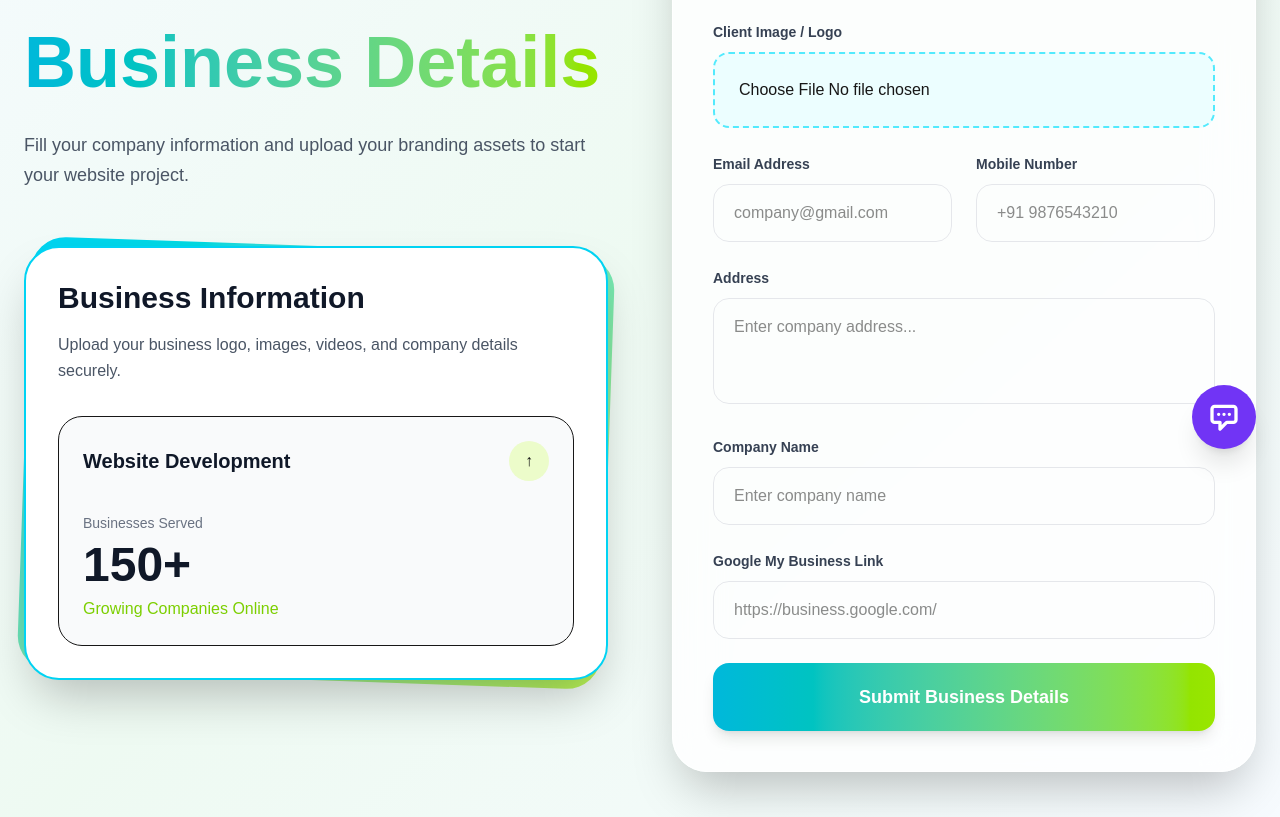
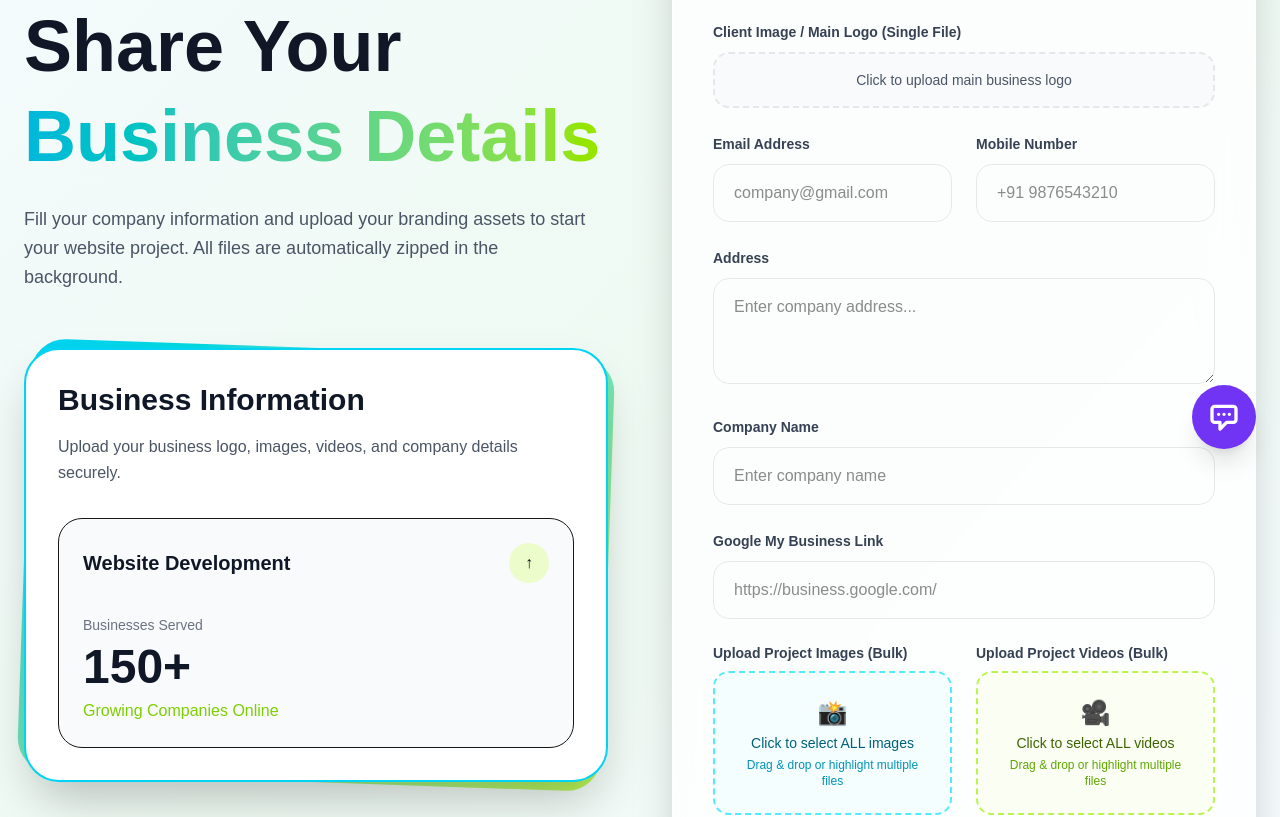
Before and after one commit to wakeupsolution/wakeupsite, a Next.js app: page /clientinfo in a window 1280 px wide. Shown: the part 327-1144 px from the top of the page. Built offline with nearby package versions, Linux system fonts and the light colour scheme.

Commit message:
client form update

```diff
--- a/src/app/api/contact/clinetinfo/route.js
+++ b/src/app/api/contact/clinetinfo/route.js
@@ -1,161 +1,92 @@
-import nodemailer from "nodemailer";
-import fs from "fs";
-import path from "path";
-
-let lastRequestTime = 0;
+import { NextResponse } from "next/server";
+import JSZip from "jszip";
 
 export async function POST(req) {
   try {
-    // ✅ Rate limit
-    const now = Date.now();
+    const formData = await req.formData();
 
-    if (now - lastRequestTime < 5000) {
-      return Response.json({
-        success: false,
-        message: "Too many requests",
-      });
+    // 1. Extract text fields
+    const clientName = formData.get("clientName") || "N/A";
+    const companyName = formData.get("companyName") || "N/A";
+    const email = formData.get("email") || "N/A";
+    const mobile = formData.get("mobile") || "N/A";
+    const address = formData.get("address") || "N/A";
+    const googleBusiness = formData.get("googleBusiness") || "N/A";
+
+    // 2. Format a beautiful notification layout for Telegram
+    const telegramCaption =
+      `🚀 *NEW BULK CLIENT ONBOARDING*\n\n` +
+      `👤 *Client Name:* ${clientName}\n` +
+      `🏢 *Company:* ${companyName}\n` +
+      `📧 *Email:* ${email}\n` +
+      `📞 *Mobile:* ${mobile}\n` +
+      `📍 *Address:* ${address}\n` +
+      `🌐 *GMB Link:* ${googleBusiness}\n\n` +
+      `📁 _All batch files and media are compressed inside the zip archive file._`;
+
+    const zip = new JSZip();
+    zip.file("client_summary.txt", telegramCaption.replace(/\*/g, ""));
+
+    // 3. Extract single client avatar/logo image safely
+    const clientImage = formData.get("clientImage");
+    if (clientImage && clientImage instanceof File && clientImage.size > 0) {
+      const buffer = Buffer.from(await clientImage.arrayBuffer());
+      zip.file(`logo_${clientImage.name}`, buffer);
     }
 
-    lastRequestTime = now;
-
-    // ✅ Form Data
-    const formData = await req.formData();
-
-    const clientName = formData.get("clientName");
-    const email = formData.get("email");
-    const mobile = formData.get("mobile");
-    const address = formData.get("address");
-    const companyName = formData.get("companyName");
-    const googleBusiness = formData.get("googleBusiness");
-
-    const clientImage = formData.get("clientImage");
-
-    const images = formData.getAll("images");
-    const videos = formData.getAll("videos");
-
-    // ✅ Validation
-    if (!clientName || !email) {
-      return Response.json({
-        success: false,
-        message: "Required fields missing",
-      });
-    }
-
-    // ✅ Upload folder
-    const uploadDir = path.join(process.cwd(), "public/uploads");
-
-    if (!fs.existsSync(uploadDir)) {
-      fs.mkdirSync(uploadDir, { recursive: true });
-    }
-
-    const attachments = [];
-
-    // ✅ Save file helper
-    async function saveFile(file) {
-      if (!file || !file.name) return null;
-
-      const bytes = await file.arrayBuffer();
-      const buffer = Buffer.from(bytes);
-
-      const filePath = path.join(uploadDir, file.name);
-
-      fs.writeFileSync(filePath, buffer);
-
-      return {
-        filename: file.name,
-        path: filePath,
-      };
-    }
-
-    // ✅ Client Image
-    const clientImageAttachment = await saveFile(clientImage);
-
-    if (clientImageAttachment) {
-      attachments.push(clientImageAttachment);
-    }
-
-    // ✅ Images
-    for (const image of images) {
-      const attachment = await saveFile(image);
-
-      if (attachment) {
-        attachments.push(attachment);
+    // 4. Extract bulk images using .getAll()
+    const bulkImages = formData.getAll("images");
+    for (const file of bulkImages) {
+      if (file instanceof File && file.size > 0) {
+        const buffer = Buffer.from(await file.arrayBuffer());
+        zip.file(`images/${file.name}`, buffer); // Placed in images/ subfolder
       }
     }
 
-    // ✅ Videos
-    for (const video of videos) {
-      const attachment = await saveFile(video);
-
-      if (attachment) {
-        attachments.push(attachment);
+    // 5. Extract bulk videos using .getAll()
+    const bulkVideos = formData.getAll("videos");
+    for (const file of bulkVideos) {
+      if (file instanceof File && file.size > 0) {
+        const buffer = Buffer.from(await file.arrayBuffer());
+        zip.file(`videos/${file.name}`, buffer); // Placed in videos/ subfolder
       }
     }
 
-    // ✅ Nodemailer
-    const transporter = nodemailer.createTransport({
-      service: "gmail",
-      auth: {
-        user: process.env.EMAIL_USER,
-        pass: process.env.EMAIL_PASS,
-      },
-    });
+    // 6. Generate the node-buffer variant of the ZIP
+    const zipBuffer = await zip.generateAsync({ type: "nodebuffer" });
 
-    // ✅ Mail to admin
-    await transporter.sendMail({
-      from: `"WakeUp Solution" <${process.env.EMAIL_USER}>`,
-      replyTo: email,
-      to: process.env.EMAIL_USER,
-      subject: "New Client Website Request",
+    // 7. Telegram Configuration
+    const TELEGRAM_BOT_TOKEN = "8794886466:AAERFK6CZcXT0R_O6z5N1rzIAIZZM8DY788";
+    const TELEGRAM_CHAT_ID = "2144882750";
 
-      html: `
-        <h2>New Client Submission</h2>
+    // 8. Prepare payload form mapping
+    const telegramPayload = new FormData();
+    telegramPayload.append("chat_id", TELEGRAM_CHAT_ID);
+    telegramPayload.append("caption", telegramCaption);
+    telegramPayload.append("parse_mode", "Markdown");
 
-        <p><b>Client Name:</b> ${clientName}</p>
-        <p><b>Email:</b> ${email}</p>
-        <p><b>Mobile:</b> ${mobile}</p>
-        <p><b>Address:</b> ${address}</p>
-        <p><b>Company Name:</b> ${companyName}</p>
-        <p><b>Google Business:</b> ${googleBusiness}</p>
-      `,
+    const zipBlob = new Blob([zipBuffer], { type: "application/zip" });
+    const cleanFileName = `${companyName.replace(/[^a-zA-Z0-9]/g, "_")}_bulk_assets.zip`;
+    telegramPayload.append("document", zipBlob, cleanFileName);
 
-      attachments,
-    });
+    // 9. Post structure directly to Telegram
+    const response = await fetch(
+      `https://api.telegram.org/bot${TELEGRAM_BOT_TOKEN}/sendDocument`,
+      {
+        method: "POST",
+        body: telegramPayload,
+      }
+    );
 
-    // ✅ Confirmation Mail
-    await transporter.sendMail({
-      from: `"WakeUp Solution" <${process.env.EMAIL_USER}>`,
-      to: email,
-      subject: "We received your details 🚀",
+    if (!response.ok) {
+      const errorDetails = await response.text();
+      console.error("Telegram error trace window:", errorDetails);
+      throw new Error("Telegram API rejected the batch upload message.");
+    }
 
-      html: `
-        <h2>Hello ${clientName},</h2>
-
-        <p>
-          Thank you for submitting your business details.
-        </p>
-
-        <p>
-          Our team will contact you soon regarding your website project.
-        </p>
-
-        <br />
-
-        <p>WakeUp Solution</p>
-      `,
-    });
-
-    return Response.json({
-      success: true,
-      message: "Submitted Successfully",
-    });
-
+    return NextResponse.json({ success: true, message: "Bulk submission sent successfully!" });
   } catch (error) {
-    console.log(error);
-
-    return Response.json({
-      success: false,
-      message: "Server Error",
-    });
+    console.error("Backend Error Core Context:", error);
+    return NextResponse.json({ success: false, message: error.message }, { status: 500 });
   }
 }
--- a/src/app/clientinfo/page.jsx
+++ b/src/app/clientinfo/page.jsx
@@ -1,7 +1,59 @@
 "use client";
-import React from "react";
+import React, { useState } from "react";
 
 const ClientInfoForm = () => {
+  const [isSubmitting, setIsSubmitting] = useState(false);
+
+  // State to track selected bulk files for UI feedback
+  const [selectedImagesCount, setSelectedImagesCount] = useState(0);
+  const [selectedVideosCount, setSelectedVideosCount] = useState(0);
+  const [logoName, setLogoName] = useState("");
+
+  const handleFileChange = (e, type) => {
+    const files = e.target.files;
+    if (!files) return;
+
+    if (type === "logo") {
+      setLogoName(files[0] ? files[0].name : "");
+    } else if (type === "images") {
+      setSelectedImagesCount(files.length);
+    } else if (type === "videos") {
+      setSelectedVideosCount(files.length);
+    }
+  };
+
+  const handleFormSubmit = async (e) => {
+    e.preventDefault();
+    setIsSubmitting(true);
+
+    try {
+      const formData = new FormData(e.currentTarget);
+
+      const res = await fetch("/api/contact/clinetinfo", {
+        method: "POST",
+        body: formData,
+      });
+
+      const data = await res.json();
+
+      if (data.success) {
+        alert(`Successfully zipped and sent all files to Telegram! 🚀`);
+        e.target.reset();
+        // Reset states
+        setLogoName("");
+        setSelectedImagesCount(0);
+        setSelectedVideosCount(0);
+      } else {
+        alert(`Submission Failed: ${data.message}`);
+      }
+    } catch (error) {
+      console.error("Frontend Form Submission Error:", error);
+      alert("An error occurred while zipping and uploading batch records.");
+    } finally {
+      setIsSubmitting(false);
+    }
+  };
+
   return (
     <section className="w-full min-h-screen bg-gradient-to-br from-[#f6fbff] via-[#eefaf2] to-[#f7fbff] py-20 px-6">
       <div className="max-w-7xl mx-auto grid lg:grid-cols-2 gap-16 items-center">
@@ -14,10 +66,7 @@ const ClientInfoForm = () => {
               <div className="w-5 h-5 rounded-full bg-lime-400 border-2 border-white"></div>
               <div className="w-5 h-5 rounded-full bg-gray-300 border-2 border-white"></div>
             </div>
-
-            <p className="text-gray-600 font-medium">
-              Client Website Onboarding
-            </p>
+            <p className="text-gray-600 font-medium">Client Website Onboarding</p>
           </div>
 
           <h1 className="text-5xl md:text-7xl font-bold leading-tight text-gray-900">
@@ -28,47 +77,26 @@ const ClientInfoForm = () => {
           </h1>
 
           <p className="mt-6 text-lg text-gray-600 leading-relaxed max-w-xl">
-            Fill your company information and upload your
-            branding assets to start your website project.
+            Fill your company information and upload your branding assets to start your website project. All files are automatically zipped in the background.
           </p>
 
           {/* CARD */}
           <div className="relative mt-14">
             <div className="absolute inset-0 bg-gradient-to-br from-cyan-400 to-lime-300 rounded-[35px] rotate-2"></div>
-
             <div className="relative bg-white border-2 border-cyan-400 rounded-[35px] p-8 shadow-2xl">
-              <h2 className="text-3xl font-bold text-gray-900 mb-4">
-                Business Information
-              </h2>
-
+              <h2 className="text-3xl font-bold text-gray-900 mb-4">Business Information</h2>
               <p className="text-gray-600 leading-relaxed">
-                Upload your business logo, images, videos,
-                and company details securely.
+                Upload your business logo, images, videos, and company details securely.
               </p>
-
               <div className="mt-8 bg-gray-50 rounded-3xl p-6 border">
                 <div className="flex items-center justify-between">
-                  <h3 className="font-semibold text-xl text-gray-900">
-                    Website Development
-                  </h3>
-
-                  <div className="w-10 h-10 rounded-full bg-lime-100 flex items-center justify-center">
-                    ↑
-                  </div>
+                  <h3 className="font-semibold text-xl text-gray-900">Website Development</h3>
+                  <div className="w-10 h-10 rounded-full bg-lime-100 flex items-center justify-center">↑</div>
                 </div>
-
                 <div className="mt-8">
-                  <p className="text-gray-500 text-sm">
-                    Businesses Served
-                  </p>
-
-                  <h1 className="text-5xl font-bold text-gray-900 mt-2">
-                    150+
-                  </h1>
-
-                  <p className="text-lime-500 mt-2 font-medium">
-                    Growing Companies Online
-                  </p>
+                  <p className="text-gray-500 text-sm">Businesses Served</p>
+                  <h1 className="text-5xl font-bold text-gray-900 mt-2">150+</h1>
+                  <p className="text-lime-500 mt-2 font-medium">Growing Companies Online</p>
                 </div>
               </div>
             </div>
@@ -77,93 +105,59 @@ const ClientInfoForm = () => {
 
         {/* RIGHT FORM */}
         <div className="bg-white/80 backdrop-blur-xl border border-white rounded-[35px] shadow-2xl p-10">
+          <h2 className="text-4xl font-bold text-gray-900 mb-2">Client Information</h2>
+          <p className="text-gray-500 mb-10">Submit your business details below.</p>
 
-          <h2 className="text-4xl font-bold text-gray-900 mb-2">
-            Client Information
-          </h2>
-
-          <p className="text-gray-500 mb-10">
-            Submit your business details below.
-          </p>
-
-        <form
-  className="space-y-6"
-  encType="multipart/form-data"
-  onSubmit={async (e) => {
-    e.preventDefault();
-
-    const formData = new FormData(e.target);
-
-    const res = await fetch("/api/contact/clinetinfo", {
-      method: "POST",
-      body: formData,
-    });
-
-    const data = await res.json();
-
-    if (data.success) {
-      alert("Submitted Successfully 🚀");
-      e.target.reset();
-    } else {
-      alert(data.message);
-    }
-  }}
->
+          <form className="space-y-6" onSubmit={handleFormSubmit}>
 
             {/* CLIENT NAME */}
             <div>
-              <label className="text-sm font-semibold text-gray-700">
-                Client Name
-              </label>
-
+              <label className="text-sm font-semibold text-gray-700">Client Name</label>
               <input
                 type="text"
-                  name="clientName"
+                name="clientName"
+                required
                 placeholder="Enter client name"
                 className="w-full mt-2 px-5 py-4 rounded-2xl border border-gray-200 focus:outline-none focus:ring-2 focus:ring-cyan-400"
               />
             </div>
 
-            {/* CLIENT IMAGE */}
+            {/* SINGLE LOGO UPLOAD */}
             <div>
-              <label className="text-sm font-semibold text-gray-700">
-                Client Image / Logo
-              </label>
-
-              <div className="mt-2 border-2 border-dashed border-cyan-300 bg-cyan-50 rounded-2xl p-6 text-center">
-                <input type="file"
+              <label className="text-sm font-semibold text-gray-700">Client Image / Main Logo (Single File)</label>
+              <div className="mt-2 border-2 border-dashed border-gray-200 bg-gray-50 hover:bg-gray-100 transition rounded-2xl p-4 text-center relative cursor-pointer">
+                <input
+                  type="file"
                   name="clientImage"
-
-                   className="w-full" />
+                  accept="image/*"
+                  onChange={(e) => handleFileChange(e, "logo")}
+                  className="absolute inset-0 w-full h-full opacity-0 cursor-pointer"
+                />
+                <p className="text-sm text-gray-600">
+                  {logoName ? `Selected: ${logoName}` : "Click to upload main business logo"}
+                </p>
               </div>
             </div>
 
             {/* EMAIL + MOBILE */}
             <div className="grid md:grid-cols-2 gap-6">
-
               <div>
-                <label className="text-sm font-semibold text-gray-700">
-                  Email Address
-                </label>
-
+                <label className="text-sm font-semibold text-gray-700">Email Address</label>
                 <input
                   type="email"
+                  name="email"
+                  required
                   placeholder="company@gmail.com"
-                  name="email"
                   className="w-full mt-2 px-5 py-4 rounded-2xl border border-gray-200 focus:outline-none focus:ring-2 focus:ring-cyan-400"
                 />
               </div>
-
               <div>
-                <label className="text-sm font-semibold text-gray-700">
-                  Mobile Number
-                </label>
-
+                <label className="text-sm font-semibold text-gray-700">Mobile Number</label>
                 <input
                   type="text"
+                  name="mobile"
+                  required
                   placeholder="+91 9876543210"
-                   name="mobile"
-
                   className="w-full mt-2 px-5 py-4 rounded-2xl border border-gray-200 focus:outline-none focus:ring-2 focus:ring-lime-400"
                 />
               </div>
@@ -171,27 +165,22 @@ const ClientInfoForm = () => {
 
             {/* ADDRESS */}
             <div>
-              <label className="text-sm font-semibold text-gray-700">
-                Address
-              </label>
-
+              <label className="text-sm font-semibold text-gray-700">Address</label>
               <textarea
                 rows="3"
+                name="address"
                 placeholder="Enter company address..."
-                name="address"
                 className="w-full mt-2 px-5 py-4 rounded-2xl border border-gray-200 focus:outline-none focus:ring-2 focus:ring-cyan-400"
               ></textarea>
             </div>
 
             {/* COMPANY NAME */}
             <div>
-              <label className="text-sm font-semibold text-gray-700">
-                Company Name
-              </label>
-
+              <label className="text-sm font-semibold text-gray-700">Company Name</label>
               <input
                 type="text"
-                  name="companyName"
+                name="companyName"
+                required
                 placeholder="Enter company name"
                 className="w-full mt-2 px-5 py-4 rounded-2xl border border-gray-200 focus:outline-none focus:ring-2 focus:ring-lime-400"
               />
@@ -199,50 +188,79 @@ const ClientInfoForm = () => {
 
             {/* GOOGLE BUSINESS */}
             <div>
-              <label className="text-sm font-semibold text-gray-700">
-                Google My Business Link
-              </label>
-
+              <label className="text-sm font-semibold text-gray-700">Google My Business Link</label>
               <input
-                type="text"
-                  name="googleBusiness"
+                type="url"
+                name="googleBusiness"
                 placeholder="https://business.google.com/"
                 className="w-full mt-2 px-5 py-4 rounded-2xl border border-gray-200 focus:outline-none focus:ring-2 focus:ring-cyan-400"
               />
             </div>
 
-            {/* UPLOADS */}
-            {/* <div className="grid md:grid-cols-2 gap-6">
+            {/* TRUE BULK UPLOADS SECTION */}
+            <div className="grid md:grid-cols-2 gap-6">
 
+              {/* BULK IMAGES INPUT - SELECT ALL AT ONCE */}
               <div>
-                <label className="text-sm font-semibold text-gray-700">
-                  Upload Images
+                <label className="text-sm font-semibold text-gray-700 block">
+                  Upload Project Images (Bulk)
                 </label>
-
-                <div className="mt-2 border-2 border-dashed border-cyan-300 bg-cyan-50 rounded-2xl p-6 text-center">
-                  <input type="file"
-                   name="images" multiple className="w-full" />
+                <div className="mt-2 border-2 border-dashed border-cyan-300 bg-cyan-50/50 hover:bg-cyan-50 transition rounded-2xl p-6 text-center relative cursor-pointer">
+                  <input
+                    type="file"
+                    name="images"
+                    multiple // Enables bulk selecting
+                    accept="image/*"
+                    onChange={(e) => handleFileChange(e, "images")}
+                    className="absolute inset-0 w-full h-full opacity-0 cursor-pointer"
+                  />
+                  <div className="space-y-1 pointer-events-none">
+                    <p className="text-2xl">📸</p>
+                    <p className="text-sm font-medium text-cyan-800">
+                      {selectedImagesCount > 0
+                        ? `✅ ${selectedImagesCount} Images Selected`
+                        : "Click to select ALL images"}
+                    </p>
+                    <p className="text-xs text-cyan-600">Drag & drop or highlight multiple files</p>
+                  </div>
                 </div>
               </div>
 
+              {/* BULK VIDEOS INPUT - SELECT ALL AT ONCE */}
               <div>
-                <label className="text-sm font-semibold text-gray-700">
-                  Upload Videos
+                <label className="text-sm font-semibold text-gray-700 block">
+                  Upload Project Videos (Bulk)
                 </label>
-
-                <div className="mt-2 border-2 border-dashed border-lime-300 bg-lime-50 rounded-2xl p-6 text-center">
-                  <input type="file"
-                  name="videos" multiple className="w-full" />
+                <div className="mt-2 border-2 border-dashed border-lime-300 bg-lime-50/50 hover:bg-lime-50 transition rounded-2xl p-6 text-center relative cursor-pointer">
+                  <input
+                    type="file"
+                    name="videos"
+                    multiple // Enables bulk selecting
+                    accept="video/*"
+                    onChange={(e) => handleFileChange(e, "videos")}
+                    className="absolute inset-0 w-full h-full opacity-0 cursor-pointer"
+                  />
+                  <div className="space-y-1 pointer-events-none">
+                    <p className="text-2xl">🎥</p>
+                    <p className="text-sm font-medium text-lime-800">
+                      {selectedVideosCount > 0
+                        ? `✅ ${selectedVideosCount} Videos Selected`
+                        : "Click to select ALL videos"}
+                    </p>
+                    <p className="text-xs text-lime-600">Drag & drop or highlight multiple files</p>
+                  </div>
                 </div>
               </div>
-            </div> */}
 
-            {/* SUBMIT */}
+            </div>
+
+            {/* SUBMIT BUTTON */}
             <button
               type="submit"
-              className="w-full bg-gradient-to-r from-cyan-500 to-lime-400 text-white py-5 rounded-2xl font-semibold text-lg shadow-lg hover:scale-[1.02] transition-all duration-300"
+              disabled={isSubmitting}
+              className="w-full bg-gradient-to-r from-cyan-500 to-lime-400 text-white py-5 rounded-2xl font-semibold text-lg shadow-lg hover:scale-[1.02] transition-all duration-300 disabled:opacity-60 disabled:hover:scale-100"
             >
-              Submit Business Details
+              {isSubmitting ? "Zipping Batch Files & Sending..." : "Submit Business Details"}
             </button>
 
           </form>
```
Also changed, not shown: package.json (+4 -3 lines), 1 other file (tests, documents, lock files or other folders).
